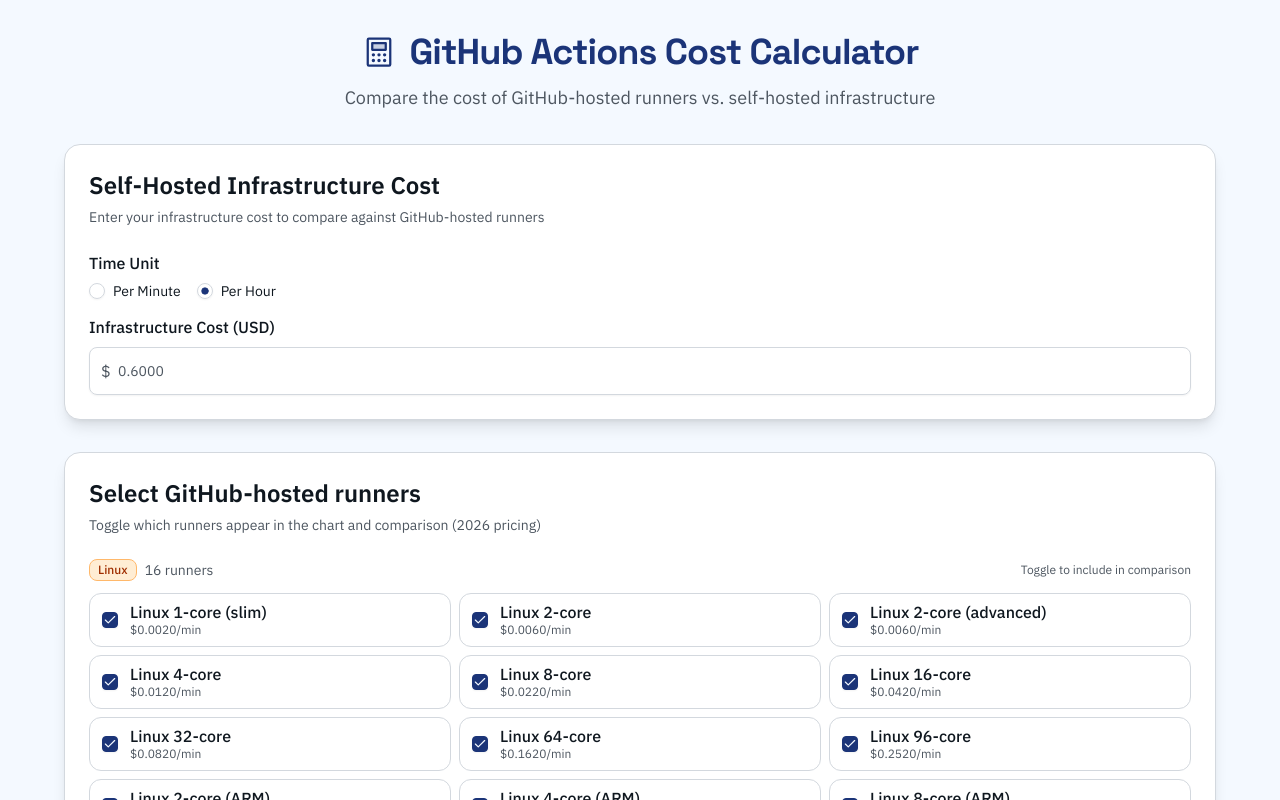
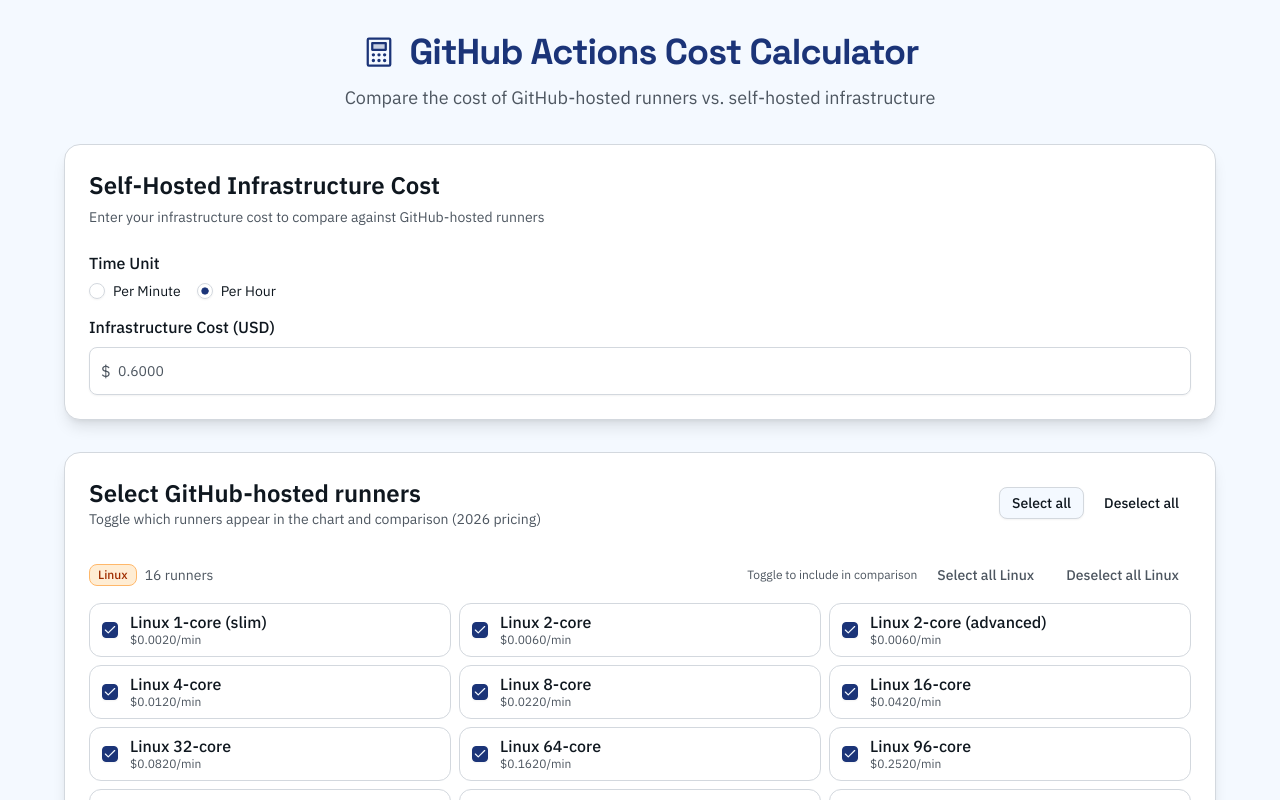
Before and after one commit to aatmmr/github-actions-cost-calculator, a React (Vite) app: page / in a window 1280 px wide. Shown: the top 800 px of the page. Built offline with nearby package versions, Linux system fonts and the light colour scheme.

Commit message:
feat(runners): adding select and deselect all toggles

```diff
--- a/src/App.tsx
+++ b/src/App.tsx
@@ -7,6 +7,7 @@
 import { Badge } from '@/components/ui/badge'
 import { Separator } from '@/components/ui/separator'
 import { Checkbox } from '@/components/ui/checkbox'
+import { Button } from '@/components/ui/button'
 import { BarChart, Bar, XAxis, YAxis, CartesianGrid, Tooltip, Legend, ResponsiveContainer, Cell } from 'recharts'
 
 type RunnerType = {
@@ -251,10 +252,30 @@
 
         <Card className="shadow-lg">
           <CardHeader>
-            <CardTitle className="text-2xl">Select GitHub-hosted runners</CardTitle>
-            <CardDescription>
-              Toggle which runners appear in the chart and comparison (2026 pricing)
-            </CardDescription>
+            <div className="flex flex-col gap-2 md:flex-row md:items-center md:justify-between">
+              <div>
+                <CardTitle className="text-2xl">Select GitHub-hosted runners</CardTitle>
+                <CardDescription>
+                  Toggle which runners appear in the chart and comparison (2026 pricing)
+                </CardDescription>
+              </div>
+              <div className="flex items-center gap-2">
+                <Button
+                  variant="outline"
+                  size="sm"
+                  onClick={() => setSelectedRunners(GITHUB_HOSTED_RUNNERS.map((r) => r.id))}
+                >
+                  Select all
+                </Button>
+                <Button
+                  variant="ghost"
+                  size="sm"
+                  onClick={() => setSelectedRunners([])}
+                >
+                  Deselect all
+                </Button>
+              </div>
+            </div>
           </CardHeader>
           <CardContent className="space-y-4">
             {['Linux', 'Windows', 'macOS'].map((os) => {
@@ -262,7 +283,7 @@
 
               return (
                 <div key={os} className="space-y-3">
-                  <div className="flex items-center justify-between">
+                  <div className="flex items-center justify-between gap-2 flex-wrap">
                     <div className="flex items-center gap-2">
                       <Badge variant="outline" className={getOSBadgeColor(os)}>
                         {os}
@@ -271,6 +292,28 @@
                     </div>
                     <div className="flex items-center gap-2 text-xs text-muted-foreground">
                       <span>Toggle to include in comparison</span>
+                      <Button
+                        variant="ghost"
+                        size="sm"
+                        onClick={() =>
+                          setSelectedRunners((prev) => {
+                            const withOs = new Set(prev)
+                            runnersForOS.forEach((r) => withOs.add(r.id))
+                            return Array.from(withOs)
+                          })
+                        }
+                      >
+                        Select all {os}
+                      </Button>
+                      <Button
+                        variant="ghost"
+                        size="sm"
+                        onClick={() =>
+                          setSelectedRunners((prev) => prev.filter((id) => !runnersForOS.some((r) => r.id === id)))
+                        }
+                      >
+                        Deselect all {os}
+                      </Button>
                     </div>
                   </div>
                   <div className="grid gap-2 md:grid-cols-2 lg:grid-cols-3">
```
